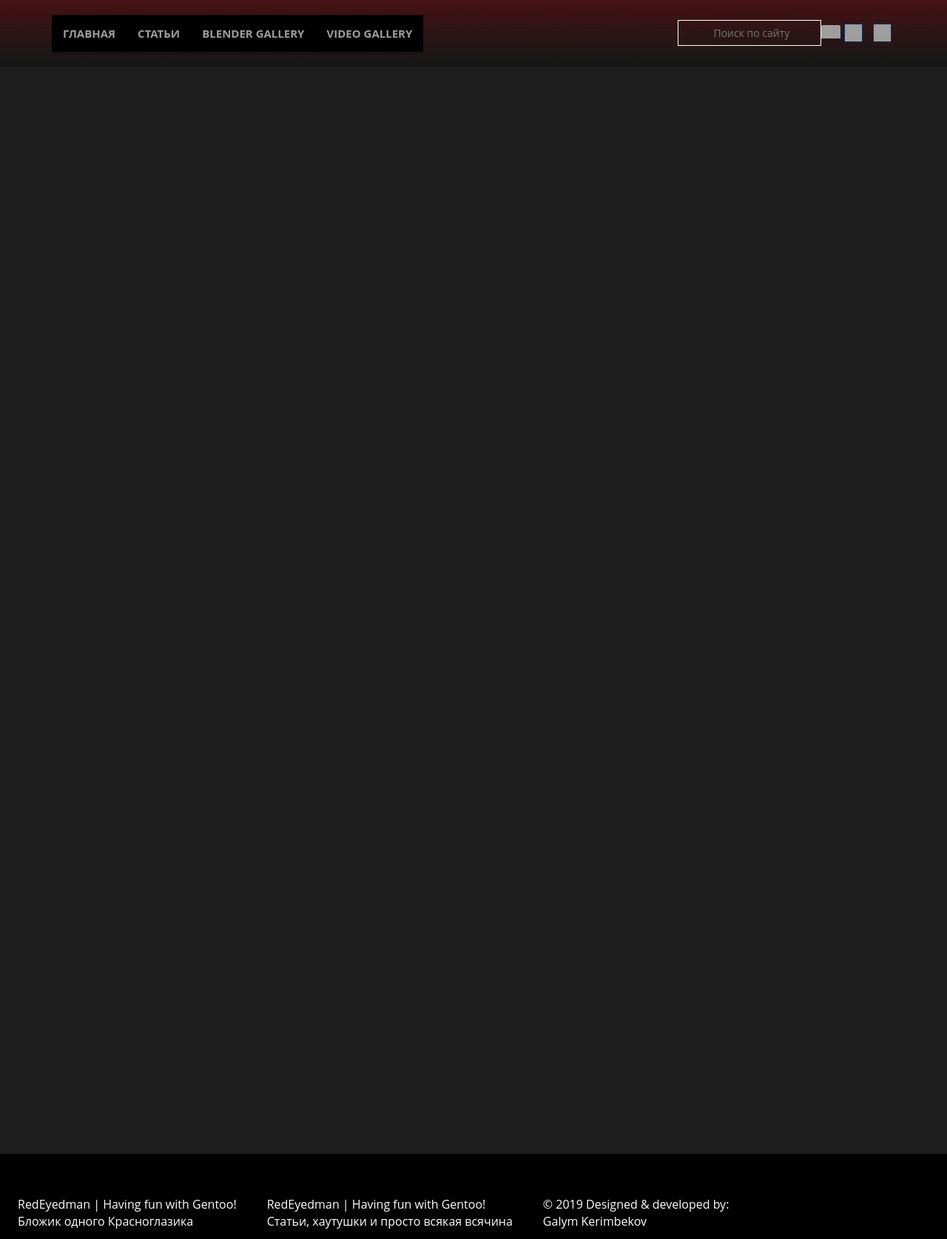
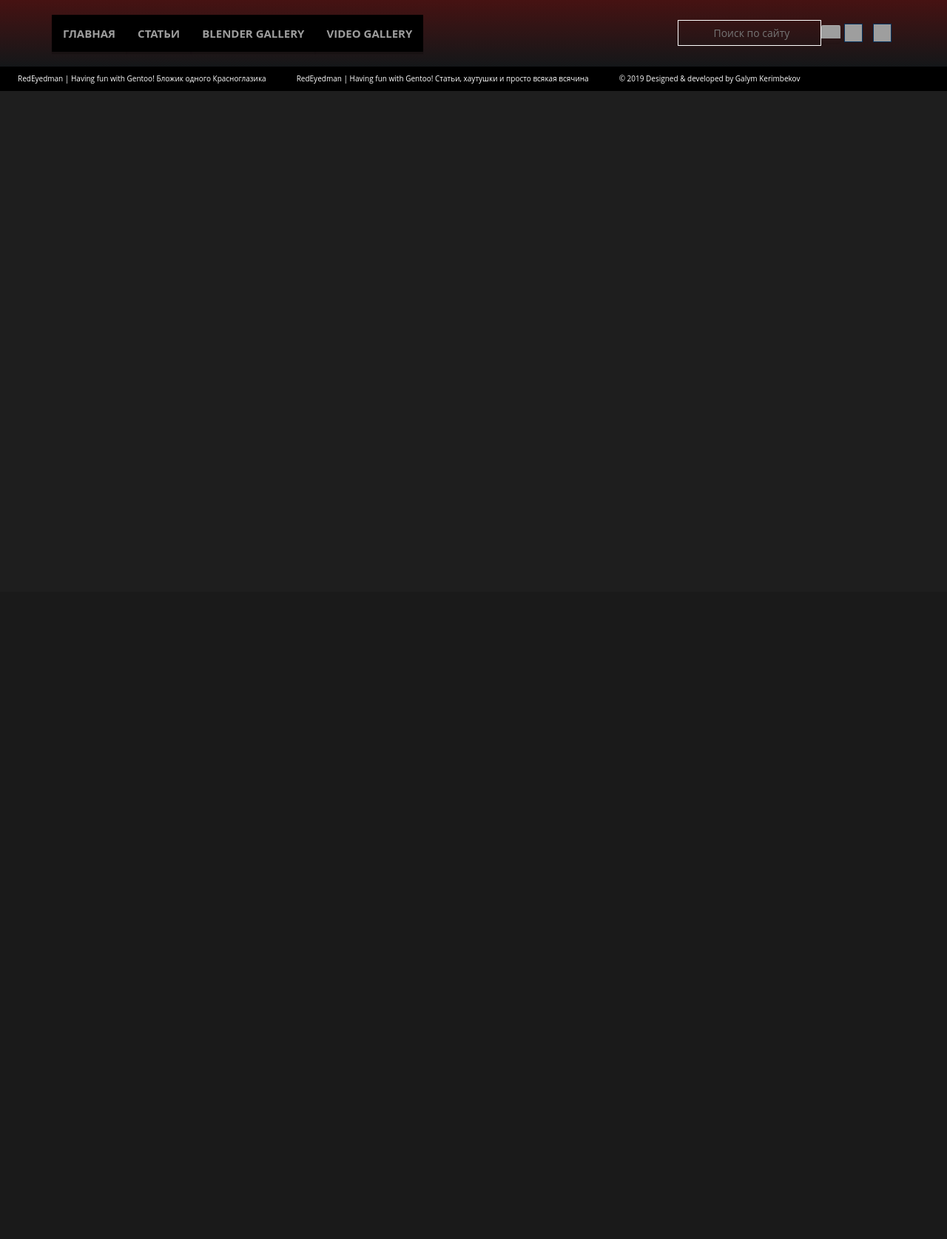
Before and after one commit to kergalym/redeyedman, a Flask app: page /inner_search/ in a window 1280 px wide. Shown: the whole page at 74% size. After the commit the page ends 123 px from the top, so only its background shows below. Run offline with Flask 2, Linux system fonts and the light colour scheme; data that the repository does not hold is empty; some libraries are stand-ins or nearby versions; grey boxes are pictures that could not be loaded.

Commit message:
Small fixes in site logics and changes in main.css.

```diff
--- a/application/static/css/carousel.css
+++ b/application/static/css/carousel.css
@@ -189,14 +189,14 @@
 @media only screen and (min-width : 1920px){
     .carousel {
         position: relative;
-        height: 800px;
+        height: 400px;
         margin-top: 90px;
         margin-bottom: 10px;
 
     }
     /* Declare heights because of positioning of img element */
     .carousel .item {
-        height: 800px;
+        height: 400px;
     }
     /* Since positioning the image, we need to help out the caption */
     .carousel-caption {
--- a/application/static/css/main.css
+++ b/application/static/css/main.css
@@ -1928,12 +1928,12 @@ img {
 }
 
 .footer {
-    flex: 0 0 auto;
+    display: inline-table;
     position: absolute;
     width: 100%;
-    height: 115px;
+    height: 5px;
     font-family: 'Open Sans', sans-serif;
-    font-size: 16px;
+    font-size: 10px;
     text-align: center;
     color: #fff;
     padding-top: 0px;
@@ -1942,15 +1942,21 @@ img {
     padding-bottom: 0px;
     border: none;
     margin: 0 auto;
-    margin-top: 10px !important;
     background-color: #000 !important;
     border-color: #461212;
-    margin-top: -100%;
+}
+
+.footer-index {
+    margin-top: -25px !important;
+}
+
+.footer-inner {
+    margin-top: 85px !important;
 }
 
 .footer_data_a, .footer_data_b, .footer_data_c {
     float:left;
-    padding-top: 50px;
+    padding-top: 7px;
     padding-left: 7px;
     padding-right: 7px;
     padding-bottom: 0px;
@@ -1968,45 +1974,6 @@ th {
 
 .col-main, .col-sm-8, .col-sm-9 {
     width: 100%;
-}
-
-
-/* FOR MOBILE MODE */
-@media (max-width: 768px) {
-    .row {
-        position: relative;
-        margin-right: 0px;
-        margin-left: -15px;
-    }
-
-    .footer {
-        width: 100%;
-        height: 100%;
-    }
-
-}
-
-/* FOR 720P & 1080P */
-@media (min-height: 768px){
-    .row {
-        position: relative;
-        margin-right: 0px;
-        margin-left: -15px;
-        height: 1500px;
-    }
-
-}
-
-
-/* FOR 4K */
-@media (min-height: 2160px) {
-    .row {
-        position: relative;
-        margin-right: 0px;
-        margin-left: -15px;
-        height: 2000px;
-    }
-
 }
 
 @media (min-width: 768px) {
--- a/application/templates/site/inner_search.html
+++ b/application/templates/site/inner_search.html
@@ -64,6 +64,23 @@
             </div>
         </header>
         <div class="container-fluid">
+
+        {% block footer %}
+        <div class="footer footer-inner" align="center">
+            <div id="footer_container" align="center">
+                <div class="footer_data_a">
+                    <p align="left" >RedEyedman | Having fun with Gentoo! Бложик одного Красноглазика</p>
+                </div>
+                <div class="footer_data_b">
+                    <p align="left" >RedEyedman | Having fun with Gentoo! Статьи, хаутушки и просто всякая всячина</p>
+                </div>
+                <div class="footer_data_c">
+                    <p>&copy; 2019 Designed & developed by Galym Kerimbekov </p>
+                </div>
+            </div>
+        </div>
+        {% endblock %}
+
             <div class="row-fluid">
                 {% block page_align %}
                 <div id="page_align" class="b3radius">
@@ -140,23 +157,6 @@
                 </div>
             </div>
         </div>
-        {% block footer %}
-        <div align="center" class="footer">
-            <div id="footer_container" align="center">
-                <div class="footer_data_a">
-                    <p align="left" >RedEyedman | Having fun with Gentoo! <br>
-                        Бложик одного Красноглазика</p>
-                </div>
-                <div class="footer_data_b">
-                    <p align="left" >RedEyedman | Having fun with Gentoo! <br>
-                        Статьи, хаутушки и просто всякая всячина</p>
-                </div>
-                <div class="footer_data_c">
-                    <p>&copy; 2019 Designed & developed by:<br> Galym Kerimbekov </p>
-                </div>
-            </div>
-        </div>
-        {% endblock %}
         <!--  Core JavaScript ================================================== -->
         <!-- Placed at the end of the document so the pages load faster -->
         <script type="text/javascript" src="../static/js/jquery.min.js"></script>
```
Also changed, not shown: application/templates/site/index.html (+19 -18 lines), application/templates/site/inner.html (+17 -17 lines).
